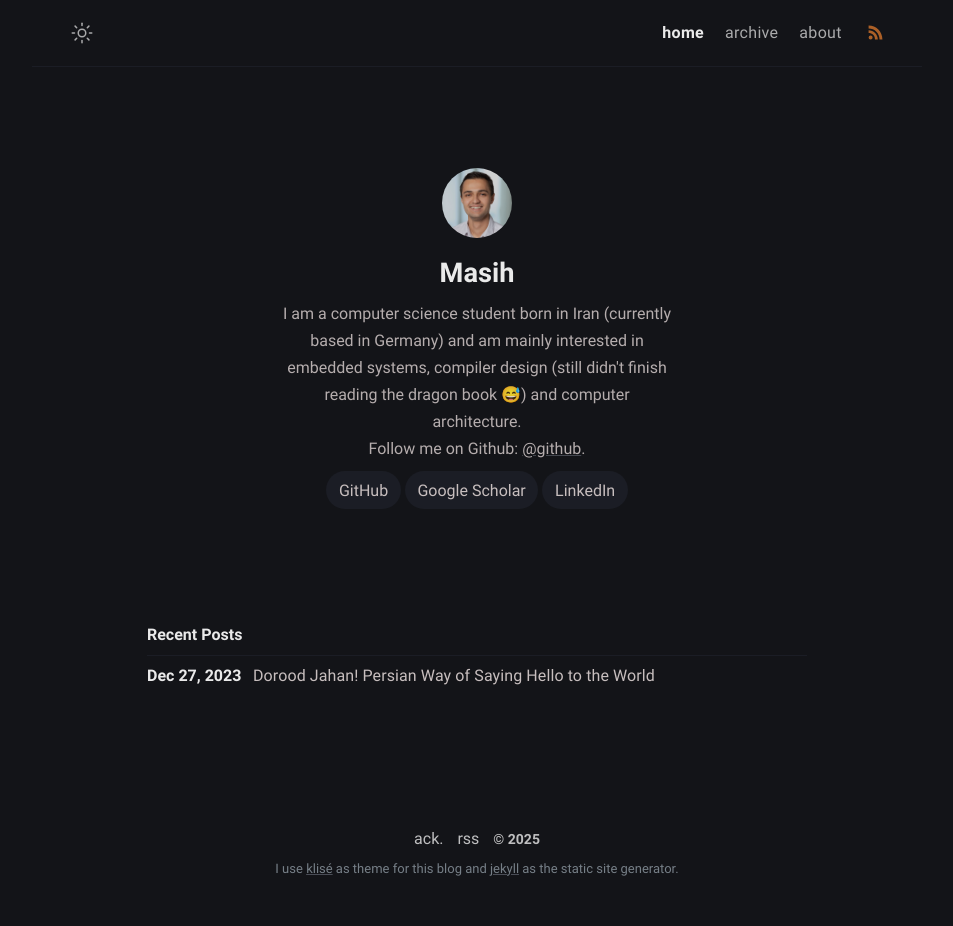
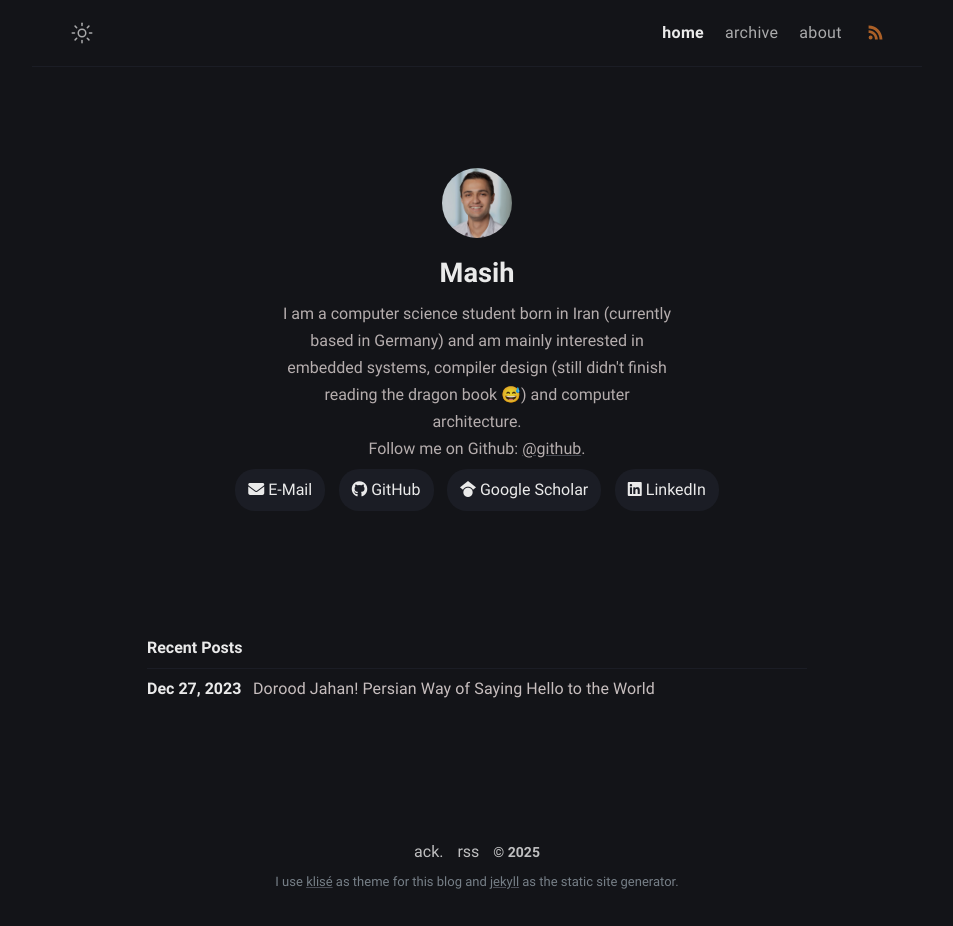
Before and after one commit to Masihtabaei/Masihtabaei.github.io, a Jekyll site: the page built from index.md, in a window 1280 px wide. Shown: the whole page, without its empty margins (163-1116 px from the left). Built offline with Jekyll 4.4.1, drawn with Linux system fonts in a browser that asks for light colours; nearby versions of some CDN libraries.

Commit message:
Add icons
Add font awesome icons to the links previously added, enhance the
styling, and consider responsiveness

```diff
--- a/_includes/author.html
+++ b/_includes/author.html
@@ -1,14 +1,23 @@
 <div class="author">
-  <img
-    class="author-avatar"
-    src="{{ site.author.avatar }}"
-    alt="{{ site.author.username }}"
-  />
+  <img class="author-avatar" src="{{ site.author.avatar }}" alt="{{ site.author.username }}" />
   <h2 class="author-name">{{ site.author.name }}</h2>
   <p class="author-bio">{{ site.author.bio }}</p>
   <div class="author-links">
-    <a href="{{ site.author.github }}" class="author-link">GitHub</a>
-    <a href="{{ site.author.google_scholar }}" class="author-link">Google Scholar</a>
-    <a href="{{ site.author.linkedin }}" class="author-link">LinkedIn</a>
+    <span class="author-link">
+      <i class="fa-solid fa-envelope"></i>
+      <a href="{{ site.author.github }}">E-Mail</a>
+    </span>
+    <span class="author-link">
+      <i class="fa-brands fa-github"></i>
+      <a href="{{ site.author.github }}">GitHub</a>
+    </span>
+    <span class="author-link">
+      <i class="fa-brands fa-google-scholar"></i>
+      <a href="{{ site.author.google_scholar }}">Google Scholar</a>
+    </span>
+    <span class="author-link">
+      <i class="fa-brands fa-linkedin"></i>
+      <a href="{{ site.author.linkedin }}">LinkedIn</a>
+    </span>
   </div>
 </div>
--- a/_layouts/default.html
+++ b/_layouts/default.html
@@ -3,6 +3,7 @@ layout: compress
 ---
 <!DOCTYPE html>
 <html lang="{{ page.lang | default: site.lang | default: " en " }}">
+<script src="https://kit.fontawesome.com/75a057d3bb.js" crossorigin="anonymous"></script>
 {% include header.html %}
 
 <body data-theme="{{ site.mode }}" class="notransition">
--- a/_sass/klise/_base.scss
+++ b/_sass/klise/_base.scss
@@ -368,16 +368,18 @@ mark,
   }
 }
 
-.author-links{
-  width: auto;
-  margin: 2%;
+.author-links {
+  display: flex;
+  flex-direction: row wrap;
+  justify-content: center;
 }
 
-.author-link{
+.author-link {
+  flex-basis: fit-content;
   border-radius: 20px;
-  padding: 1.5% 2%;
+  margin: 1%;
+  padding: 1% 2%;
   color: $dark-white;
-  text-decoration: none;
   background-color: $dark-light;
 
   &:hover {
@@ -385,3 +387,14 @@ mark,
     background-color: darken($dark-light, 10%);
   }
 }
+
+.author-link > a {
+  text-decoration: none;
+}
+
+@media (max-width: 700px) {
+  .author-links {
+    flex-direction: column;
+    align-items: center;
+  }
+}
```
